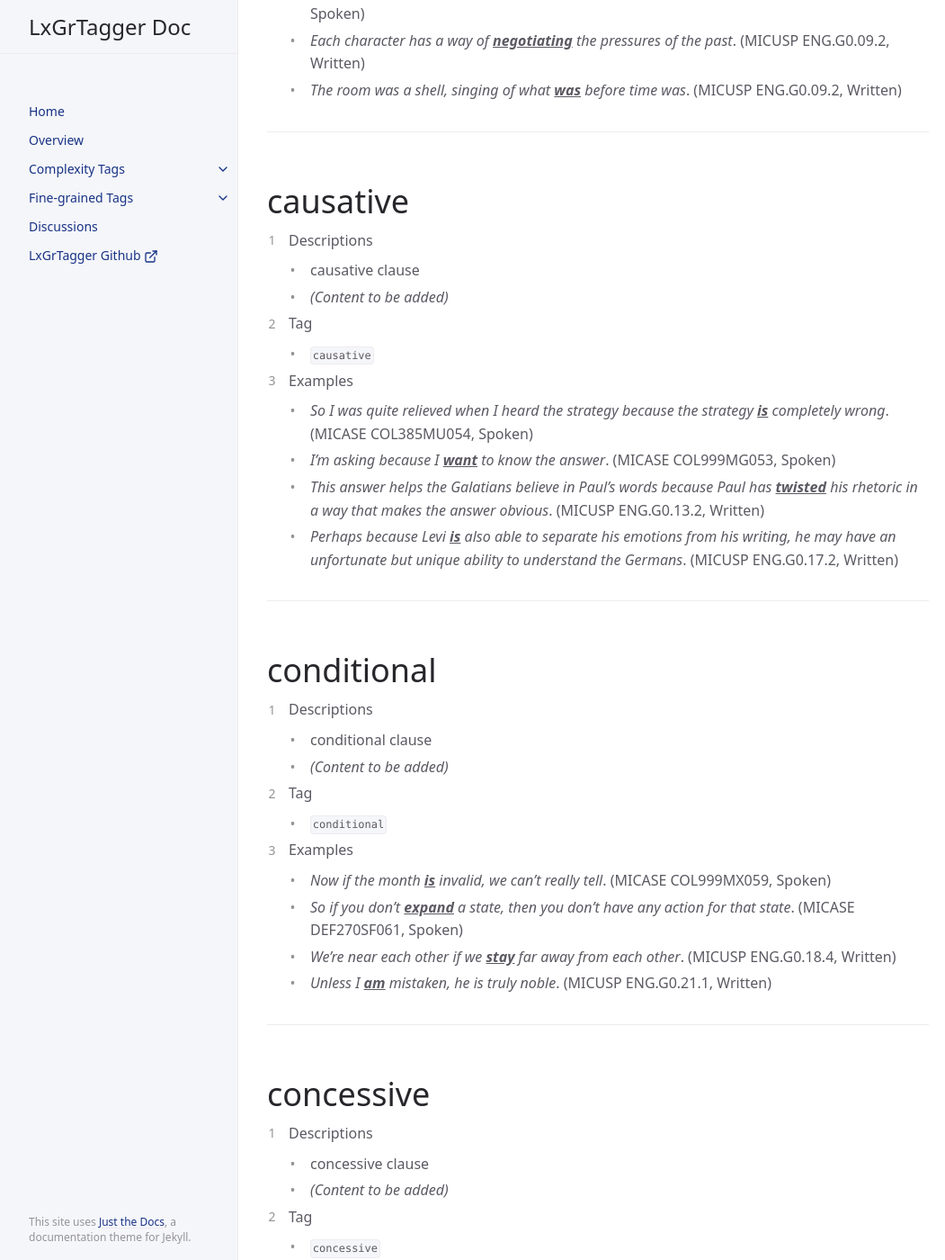
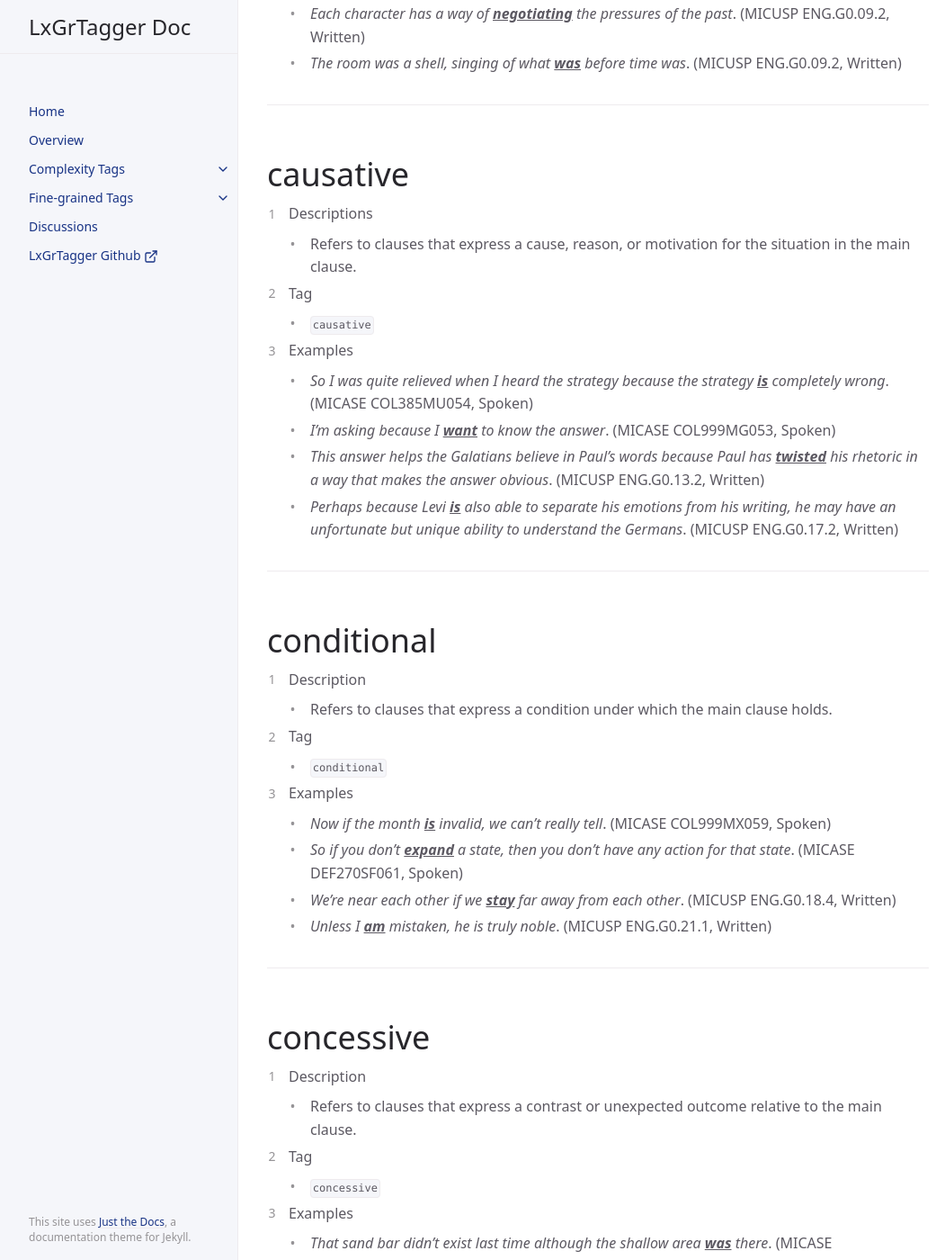
Before and after one commit to LCR-ADS-Lab/LxGrTagger-Documentation, a Jekyll site: the page built from docs/fgrd tags/4_vbmain/4_cat7.md, in a window 1280 px wide and 1400 px high, scrolled down 2029 px. Shown: the whole window at 90% size, without its empty margins (107-1158 px from the left). Built offline with Jekyll 4.4.1, drawn with Linux system fonts in a browser that asks for light colours; cached includes are drawn as plain includes; some of the changed text lies outside the part shown.

Commit message:
minor description fix, add notes

```diff
--- a/docs/fgrd tags/4_vbmain/4_cat7.md
+++ b/docs/fgrd tags/4_vbmain/4_cat7.md
@@ -50,8 +50,7 @@ nav_order: 7
 
 # incomp
 
-1. Descriptions
-    - complement clause controlled by a preposition
+1. Description
     - Refers to clauses that function as complements of prepositions.
 2. Tag
     - `incomp`
@@ -66,8 +65,7 @@ nav_order: 7
 # causative
 
 1. Descriptions
-    - causative clause
-    - *(Content to be added)*
+    - Refers to clauses that express a cause, reason, or motivation for the situation in the main clause.
 2. Tag
     - `causative`
 3. Examples
@@ -80,9 +78,8 @@ nav_order: 7
 
 # conditional
 
-1. Descriptions
-    - conditional clause
-    - *(Content to be added)*
+1. Description
+    - Refers to clauses that express a condition under which the main clause holds.
 2. Tag
     - `conditional`
 3. Examples
@@ -95,9 +92,8 @@ nav_order: 7
 
 # concessive
 
-1. Descriptions
-    - concessive clause
-    - *(Content to be added)*
+1. Description
+    - Refers to clauses that express a contrast or unexpected outcome relative to the main clause.
 2. Tag
     - `concessive`
 3. Examples
@@ -111,8 +107,7 @@ nav_order: 7
 # other_advl
 
 1. Descriptions
-    - other adverbial clause
-    - *(Content to be added)*
+    - Refers to adverbial clauses that do not clearly fall into the specific categories mentioned above.
 2. Tag
     - `other_advl`
 3. Examples
@@ -126,8 +121,7 @@ nav_order: 7
 # rel
 
 1. Descriptions
-    - relative clause
-    - *(Content to be added)*
+    - Refers to clauses that modify a noun or noun phrase.
 2. Tag
     - `rel`
 3. Examples
--- /dev/null
+++ b/notes/doc.txt
@@ -0,0 +1,4 @@
+04-16-26
+Hakyung: I updated the LxGrTagger doc - (1) fixed typos, (2) added descriptions/links to the fine-grained tags.
+
+While working on this, I noticed that `prtcle` (rb, cat1) and `to` (main tag) are currently missing. I’ve left a note, as these might be worth to add in the next round of documentation/annotation updates.
```
Also changed, not shown: docs/fgrd tags/1_nn/1_cat2.md (+1 -2 lines), docs/fgrd tags/1_nn/1_cat3.md (+1 -2 lines), docs/fgrd tags/3_rb/3_cat1.md (+2 -4 lines), docs/fgrd tags/4_vbmain/4_cat3.md (+1 -2 lines), docs/fgrd tags/4_vbmain/4_cat6.md (+1 -2 lines), 2 other files.
